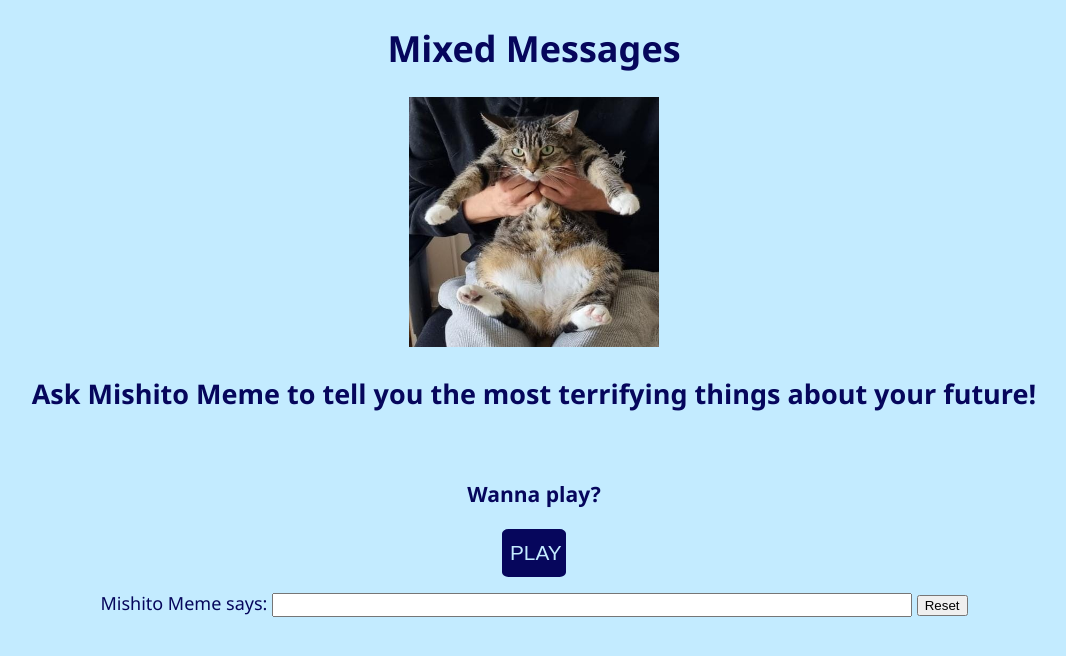
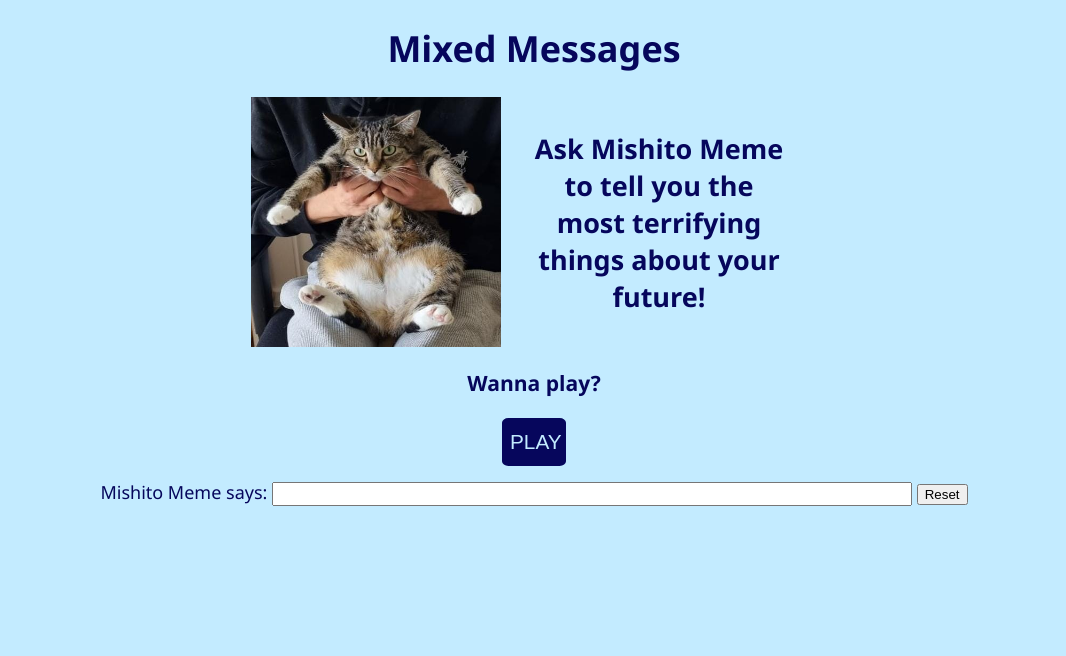
Before and after one commit to SoninLeandro/Mixed-Messages, a plain HTML site: page index.html in a window 1280 px wide. Shown: the whole page, without its empty margins (106-1172 px from the left). Drawn offline with Linux system fonts and the light colour scheme.

Commit message:
Change flex display on image

```diff
--- a/CSS/styles.css
+++ b/CSS/styles.css
@@ -4,6 +4,17 @@ body {
     font-size: 18px;
     text-align: center;
     color: rgb(6, 6, 92);
+}
+
+.container {
+    display: flex;
+    justify-content: center;
+}
+
+.container h2 {
+    width: 20%;
+    align-self: center;
+    margin: 2rem;
 }
 
 
```
